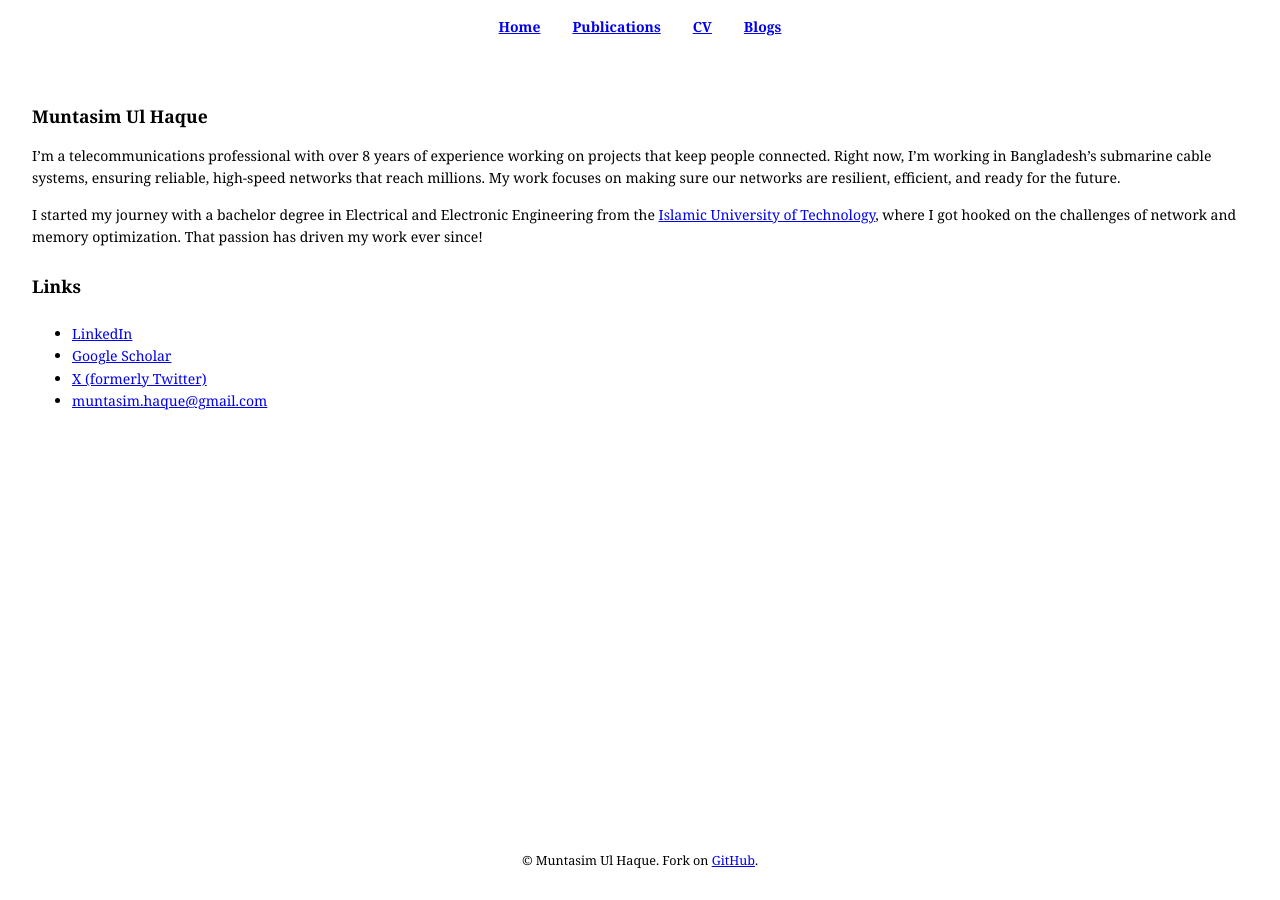
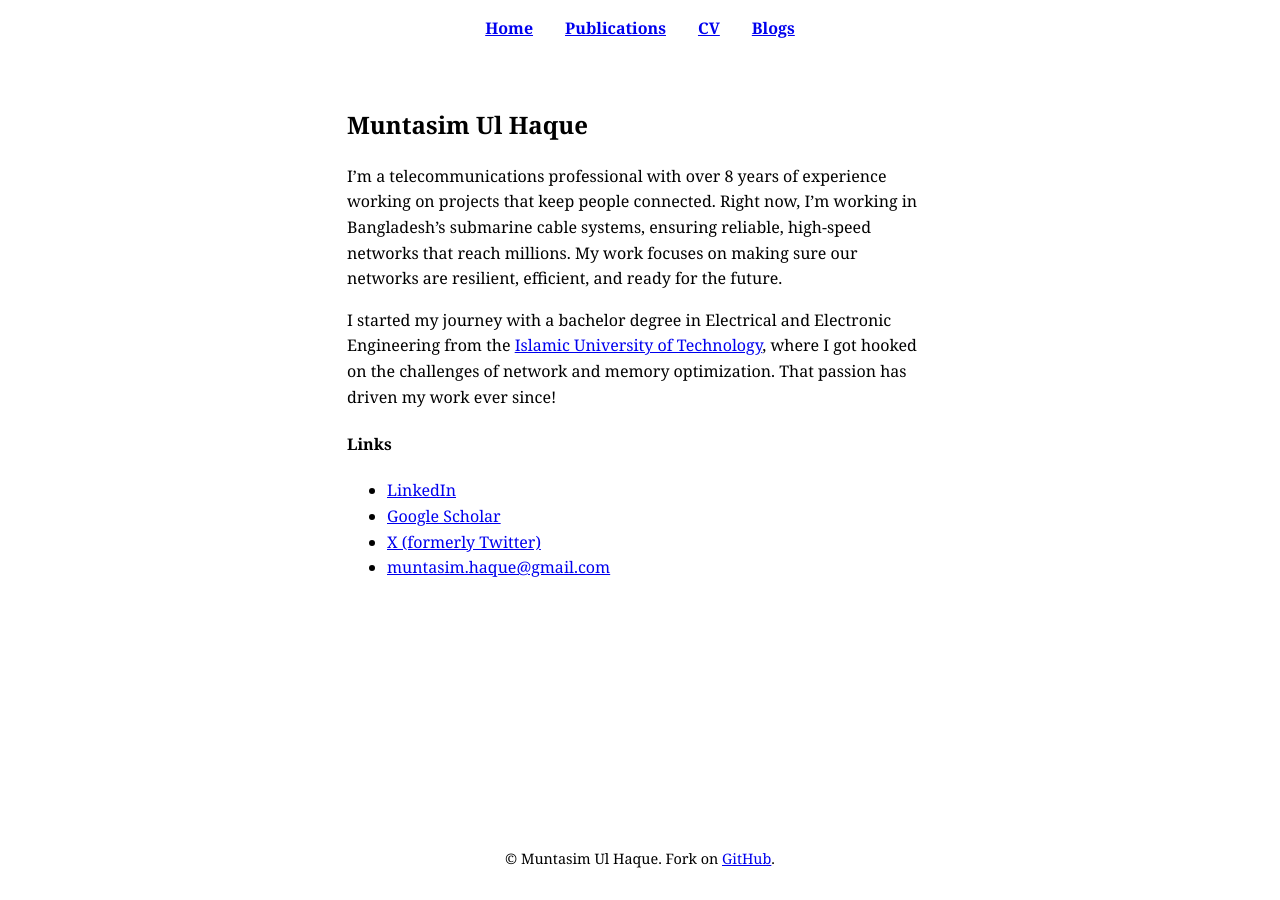
Before and after one commit to muntasimulhaque/muntasimulhaque.github.io, a Jekyll site: the page built from index.md, in a window 1280 px wide. Built offline with Jekyll 4.4.1, drawn with Linux system fonts in a browser that asks for light colours.

Commit message:
Update main.css

```diff
--- a/assets/css/main.css
+++ b/assets/css/main.css
@@ -1,3 +1,8 @@
+/* Variables for the updated color scheme */
+:root {
+    --max-content-width: 650px; /* Reduced max content width for better readability */
+}
+
 /* Global styles */
 body {
     font-family: Georgia, 'Times New Roman', Times, serif;
@@ -6,32 +11,11 @@
     padding: 0;
     width: 100%;
     overflow-x: hidden; /* Prevent horizontal scrolling */
-    font-size: 14px; /* Set smaller base font size */
 }
 
-/* Headings - Reduce font sizes */
-h1 {
-    font-size: 2em;  /* 2 * 14px = 28px */
-}
-
-h2 {
-    font-size: 1.75em;  /* 1.75 * 14px = 24.5px */
-}
-
-h3 {
-    font-size: 1.5em;  /* 1.5 * 14px = 21px */
-}
-
-h4 {
-    font-size: 1.25em;  /* 1.25 * 14px = 17.5px */
-}
-
-h5 {
-    font-size: 1.1em;  /* 1.1 * 14px = 15.4px */
-}
-
-h6 {
-    font-size: 1em;  /* Same size as body text, 14px */
+/* Headings - Use Georgia */
+h1, h2, h3, h4, h5, h6 {
+    font-family: Georgia, 'Times New Roman', Times, serif; /* Georgia for headings */
 }
 
 /* Links */
@@ -124,13 +108,13 @@
 
 .blog-date {
     display: block;
-    font-size: 0.9em; /* Reduced size for blog date */
+    font-size: 0.9em;
     margin-top: 0.1rem;
 }
 
 /* Blog post styles */
 .blog-post h1 {
-    font-size: 1.5em;  /* Reduced font size */
+    font-size: 1.5em;  /* Reduce font size to be closer to other headings */
     margin-top: 0;
     margin-bottom: 0.5rem;
 }
@@ -141,7 +125,7 @@
 
 .blog-post .blog-date {
     display: block;
-    font-size: 0.9em;  /* Same smaller size as blog date */
+    font-size: 0.9em;
     margin-top: 0.2rem;
     margin-bottom: 1rem;
 }
@@ -165,7 +149,6 @@
 
 article h1 {
     margin-top: 0;
-    font-size: 1.25em; /* Slightly reduced main article title */
 }
 
 /* Footer */
@@ -173,7 +156,7 @@
     font-family: Georgia, 'Times New Roman', Times, serif; /* Georgia for footer text */
     text-align: center;
     padding: 1rem;
-    font-size: 0.9em; /* Reduced footer font size */
+    font-size: 0.9em;
     margin-top: 2rem;
     width: 100%;
     box-sizing: border-box;
```
